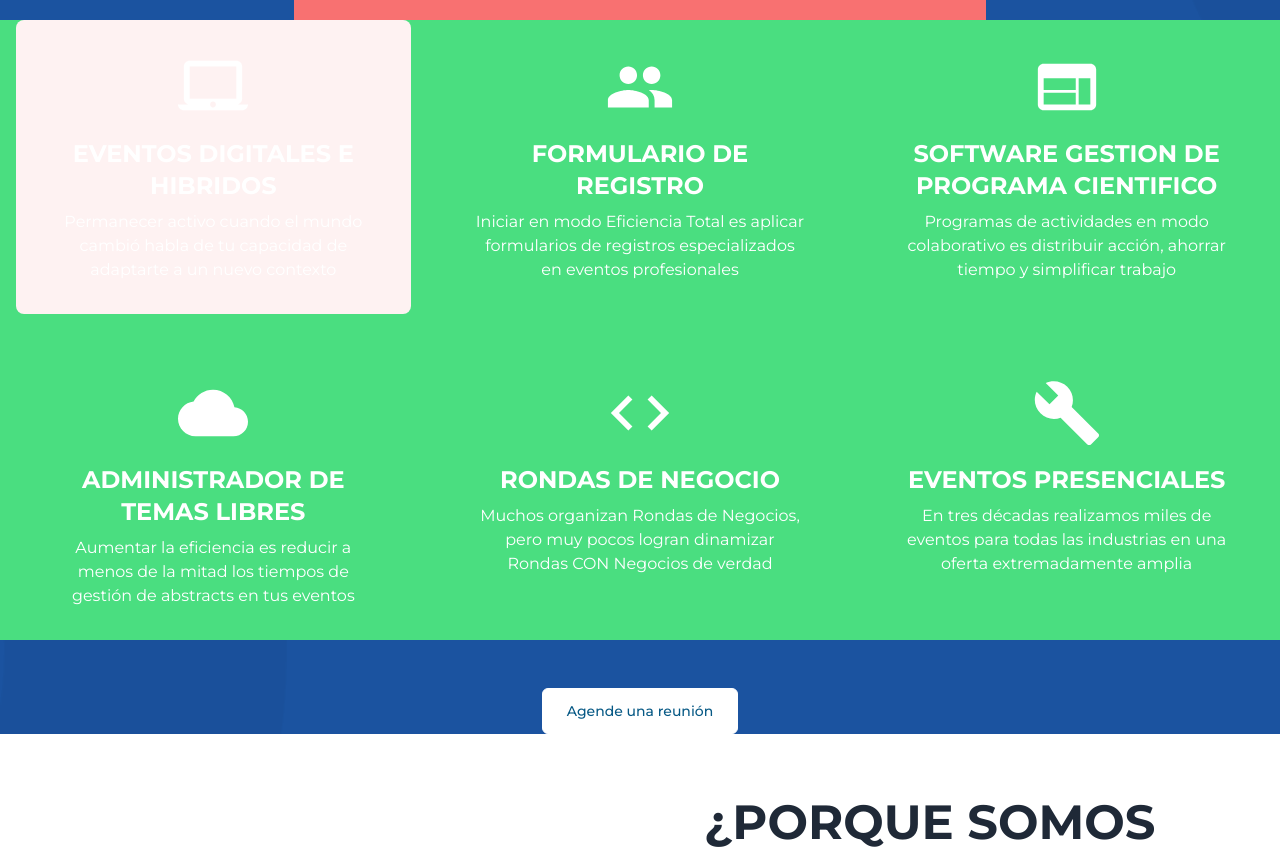
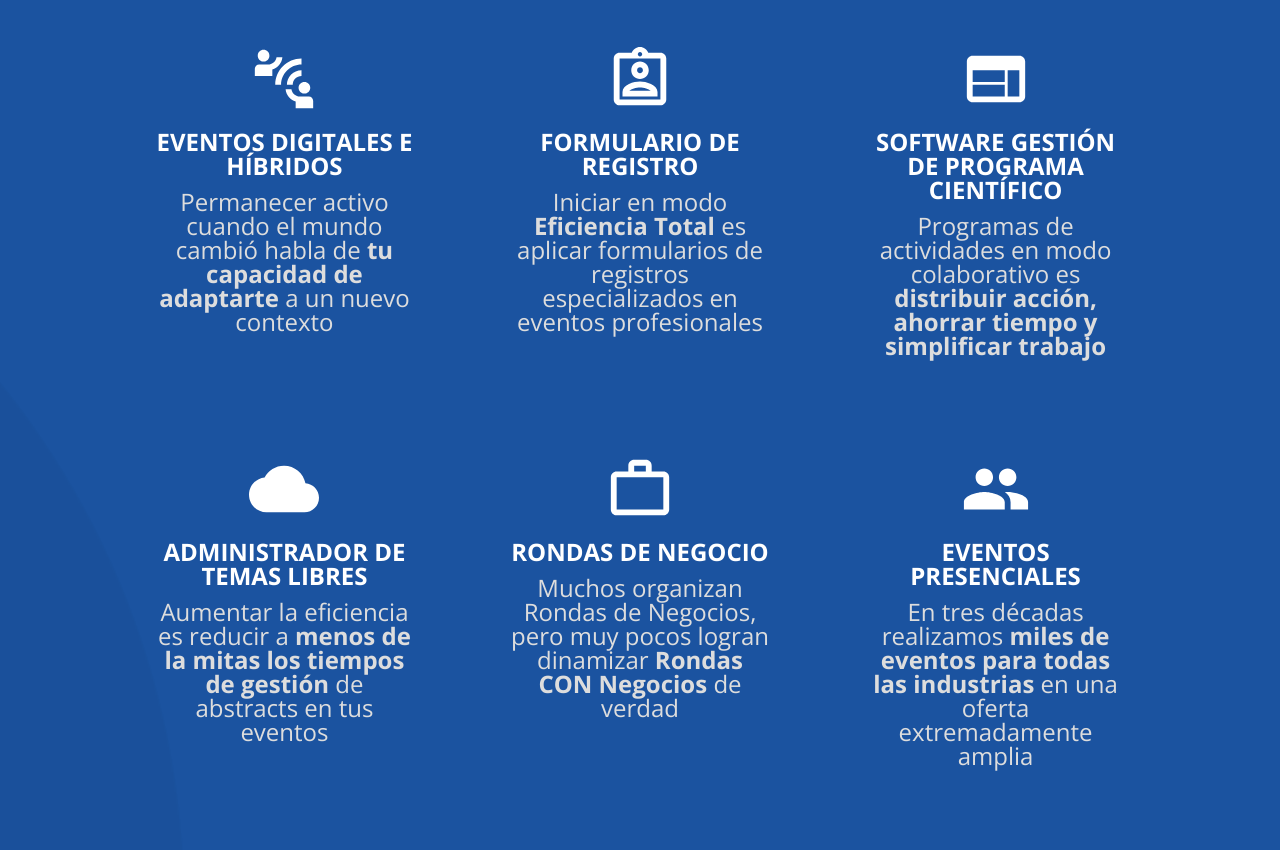
Before and after one commit to MarcosRillo/Conti-Latam, a Next.js app: page / in a window 1280 px wide. Shown: the part 1900-2750 px from the top of the page. Built offline with nearby package versions, Linux system fonts and the light colour scheme.

Commit message:
Terminada la seccion de herramientas

```diff
--- a/app/components/Navbar.jsx
+++ b/app/components/Navbar.jsx
@@ -32,7 +32,7 @@ export default function Navbar({ onHeightChange }) {
   return (
     <nav
       ref={navbarRef}
-      className="w-full flex flex-col lg:flex-row items-center justify-center bg-white px-3 py-4 lg:fixed top-0 left-0 right-0 z-50"
+      className="w-full flex flex-col lg:flex-row items-center bg-white px-3 py-4 lg:fixed top-0 left-0 right-0 z-50"
     >
       <div className="flex items-center justify-center w-full lg:w-auto">
         <div className="flex items-center flex-shrink-0 text-black ml-4">
--- a/app/components/Tools.jsx
+++ b/app/components/Tools.jsx
@@ -1,112 +1,51 @@
 import Image from "next/image";
 import Link from "next/link";
-import {
-  LaptopMac as LaptopMacIcon,
-  People as PeopleIcon,
-  Web as WebIcon,
-  Cloud as CloudIcon,
-  Code as CodeIcon,
-  Build as BuildIcon,
-} from "@mui/icons-material";
+import { tools } from "@/app/lib/toolsData";
+import { montserrat, openSans } from "@/app/ui/fonts";
 
 export default function ToolsSection({ openModal }) {
   return (
     <section
       id="tools-section"
-      className="relative w-full bg-conti-blue text-white"
+      className="relative w-full bg-conti-blue text-white pb-16"
     >
       <div className="absolute inset-0">
         <Image
           src="/logo/circle-background-pattern.png"
-          alt="Background Pattern"
+          alt="Imagen de fondo"
           layout="fill"
           objectFit="cover"
-          quality={100}
+          quality={75}
         />
       </div>
-      <div className="relative z-10 flex flex-col items-center justify-center">
-        <h2 className="text-4xl md:text-5xl font-bold uppercase text-center py-24 bg-red-400">
+      <div className="relative z-10 flex flex-col items-center justify-center w-full lg:w-10/12 m-auto">
+        <h2 className="text-4xl font-bold uppercase text-center py-24">
           NUESTRAS HERRAMIENTAS
         </h2>
-        <div className="grid grid-cols-1 md:grid-cols-2 lg:grid-cols-3 gap-8 w-full max-w-7xl mx-auto px-4 bg-green-400">
-          <Link href="/tools/tool1" className="no-underline">
-            <div className="p-8 rounded-lg flex flex-col items-center text-center bg-red-50">
-              <LaptopMacIcon className="text-white" sx={{ fontSize: 70 }} />
-              <h3 className="text-2xl font-bold text-white mt-4">
-                EVENTOS DIGITALES E HIBRIDOS
-              </h3>
-              <p className="text-white mt-2">
-                Permanecer activo cuando el mundo cambió habla de tu capacidad
-                de adaptarte a un nuevo contexto
-              </p>
-            </div>
-          </Link>
-          <Link href="/tools/tool2" className="no-underline">
-            <div className="p-8 rounded-lg flex flex-col items-center text-center bg-transparent">
-              <PeopleIcon className="text-white" sx={{ fontSize: 70 }} />
-              <h3 className="text-2xl font-bold text-white mt-4">
-                FORMULARIO DE REGISTRO
-              </h3>
-              <p className="text-white mt-2">
-                Iniciar en modo Eficiencia Total es aplicar formularios de
-                registros especializados en eventos profesionales
-              </p>
-            </div>
-          </Link>
-          <Link href="/tools/tool3" className="no-underline">
-            <div className="p-8 rounded-lg flex flex-col items-center text-center bg-transparent">
-              <WebIcon className="text-white" sx={{ fontSize: 70 }} />
-              <h3 className="text-2xl font-bold text-white mt-4">
-                SOFTWARE GESTION DE PROGRAMA CIENTIFICO
-              </h3>
-              <p className="text-white mt-2">
-                Programas de actividades en modo colaborativo es distribuir
-                acción, ahorrar tiempo y simplificar trabajo
-              </p>
-            </div>
-          </Link>
-          <Link href="/tools/tool4" className="no-underline">
-            <div className="p-8 rounded-lg flex flex-col items-center text-center bg-transparent">
-              <CloudIcon className="text-white" sx={{ fontSize: 70 }} />
-              <h3 className="text-2xl font-bold text-white mt-4">
-                ADMINISTRADOR DE TEMAS LIBRES
-              </h3>
-              <p className="text-white mt-2">
-                Aumentar la eficiencia es reducir a menos de la mitad los
-                tiempos de gestión de abstracts en tus eventos
-              </p>
-            </div>
-          </Link>
-          <Link href="/tools/tool5" className="no-underline">
-            <div className="p-8 rounded-lg flex flex-col items-center text-center bg-transparent">
-              <CodeIcon className="text-white" sx={{ fontSize: 70 }} />
-              <h3 className="text-2xl font-bold text-white mt-4">
-                RONDAS DE NEGOCIO
-              </h3>
-              <p className="text-white mt-2">
-                Muchos organizan Rondas de Negocios, pero muy pocos logran
-                dinamizar Rondas CON Negocios de verdad
-              </p>
-            </div>
-          </Link>
-          <Link href="/tools/tool6" className="no-underline">
-            <div className="p-8 rounded-lg flex flex-col items-center text-center bg-transparent">
-              <BuildIcon className="text-white" sx={{ fontSize: 70 }} />
-              <h3 className="text-2xl font-bold text-white mt-4">
-                EVENTOS PRESENCIALES
-              </h3>
-              <p className="text-white mt-2">
-                En tres décadas realizamos miles de eventos para todas las
-                industrias en una oferta extremadamente amplia
-              </p>
-            </div>
-          </Link>
+        <div className="grid grid-cols-1 md:grid-cols-2 lg:grid-cols-3 gap-8 w-full max-w-7xl mx-4 px-4">
+          {tools.map((tool, index) => (
+            <Link href={tool.link} key={index} className="no-underline">
+              <div className="p-8 rounded-lg flex flex-col items-center text-center hover:bg-sky-600 transition-all duration-300 ease-in-out">
+                {tool.icon}
+                <h3
+                  className={`${openSans.className} text-2xl font-bold leading-6 text-white mt-4`}
+                >
+                  {tool.title}
+                </h3>
+                <p
+                  className={`${openSans.className} text-text-conti mt-3 leading-6 text-2xl`}
+                >
+                  {tool.description}
+                </p>
+              </div>
+            </Link>
+          ))}
         </div>
         <button
           onClick={openModal}
-          className="mt-12 px-6 py-3 border border-white rounded-md text-sm font-medium text-sky-800 bg-white hover:bg-sky-600 hover:text-white focus:outline-none focus:ring-2 focus:ring-offset-2 focus:ring-blue-500"
+          className="mt-16 px-6 py-3 border-4 lg:px-12 lg:py-6 border-white rounded-full text-sm lg:text-lg font-bold text-conti-blue bg-white hover:bg-conti-blue hover:text-white transition-all duration-300 ease-in-out"
         >
-          Agende una reunión
+          AGENDE UNA REUNION
         </button>
       </div>
     </section>
--- /dev/null
+++ b/app/lib/toolsData.js
@@ -0,0 +1,76 @@
+import {
+  ConnectWithoutContactOutlined as ConnectWithoutContactOutlinedIcon,
+  Web as WebIcon,
+  Cloud as CloudIcon,
+  WorkOutlineOutlined as WorkOutlineOutlinedIcon,
+  People as PeopleIcon,
+  AssignmentIndOutlined as AssignmentIndOutlinedIcon,
+} from "@mui/icons-material";
+
+export const tools = [
+  {
+    icon: <ConnectWithoutContactOutlinedIcon sx={{ fontSize: 70 }} />,
+    title: "EVENTOS DIGITALES E HÍBRIDOS",
+    description: (
+      <>
+        Permanecer activo cuando el mundo cambió habla de {" "}
+        <strong>tu capacidad de adaptarte</strong> a un nuevo contexto
+      </>
+    ),
+    link: "/herramientas/tool1",
+  },
+  {
+    icon: <AssignmentIndOutlinedIcon sx={{ fontSize: 70 }} />,
+    title: "FORMULARIO DE REGISTRO",
+    description: (
+      <>
+        Iniciar en modo {" "}
+        <strong>Eficiencia Total</strong> es aplicar formularios de registros especializados en eventos profesionales
+      </>
+    ),
+    link: "/herramientas/tool2",
+  },
+  {
+    icon: <WebIcon sx={{ fontSize: 70 }} />,
+    title: "SOFTWARE GESTIÓN DE PROGRAMA CIENTÍFICO",
+    description: (
+      <>
+        Programas de actividades en modo colaborativo es {" "}
+        <strong>distribuir acción, ahorrar tiempo y simplificar trabajo</strong>
+      </>
+    ),
+    link: "/herramientas/tool3",
+  },
+  {
+    icon: <CloudIcon sx={{ fontSize: 70 }} />,
+    title: "ADMINISTRADOR DE TEMAS LIBRES",
+    description: (
+      <>
+        Aumentar la eficiencia es reducir a{" "}
+        <strong>menos de la mitas los tiempos de gestión</strong> de abstracts en tus eventos
+      </>
+    ),
+    link: "/herramientas/tool4",
+  },
+  {
+    icon: <WorkOutlineOutlinedIcon sx={{ fontSize: 70 }} />,
+    title: "RONDAS DE NEGOCIO",
+    description: (
+      <>
+        Muchos organizan Rondas de Negocios, pero muy pocos logran dinamizar
+        {" "} <strong>Rondas CON Negocios</strong> de verdad
+      </>
+    ),
+    link: "/herramientas/tool5",
+  },
+  {
+    icon: <PeopleIcon sx={{ fontSize: 70 }} />,
+    title: "EVENTOS PRESENCIALES",
+    description: (
+      <>
+        En tres décadas realizamos <strong>miles de eventos para todas las industrias</strong> en una oferta extremadamente amplia
+      </>
+    ),
+    link: "/herramientas/tool6",
+  },
+];
--- a/package.json
+++ b/package.json
@@ -3,7 +3,7 @@
   "version": "0.1.0",
   "private": true,
   "scripts": {
-    "dev": "next dev --turbopack",
+    "dev": "next dev --hostname 0.0.0.0 --turbopack",
     "build": "next build",
     "start": "next start",
     "lint": "next lint"
```
Also changed, not shown: app/fonts/GeistMonoVF.woff (deleted), app/fonts/GeistVF.woff (deleted), app/herramientas/tool1/page.jsx (renamed from app/tools/tool1/page.jsx), app/herramientas/tool2/page.jsx (renamed from app/tools/tool2/page.jsx), app/herramientas/tool3/page.jsx (renamed from app/tools/tool3/page.jsx), app/herramientas/tool4/page.jsx (renamed from app/tools/tool4/page.jsx), app/herramientas/tool5/page.jsx (renamed from app/tools/tool5/page.jsx), app/herramientas/tool6/page.jsx (renamed from app/tools/tool6/page.jsx).
